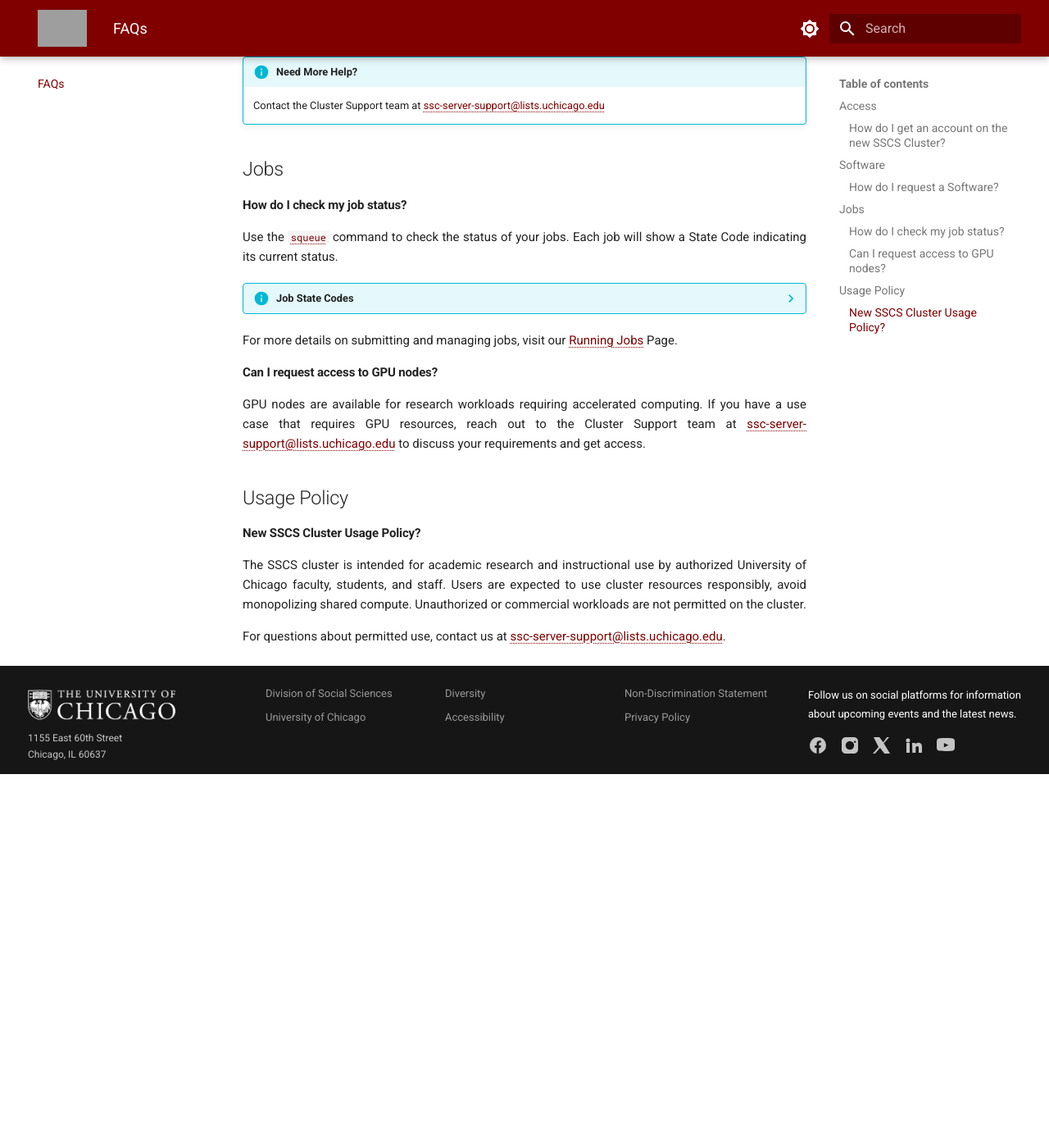
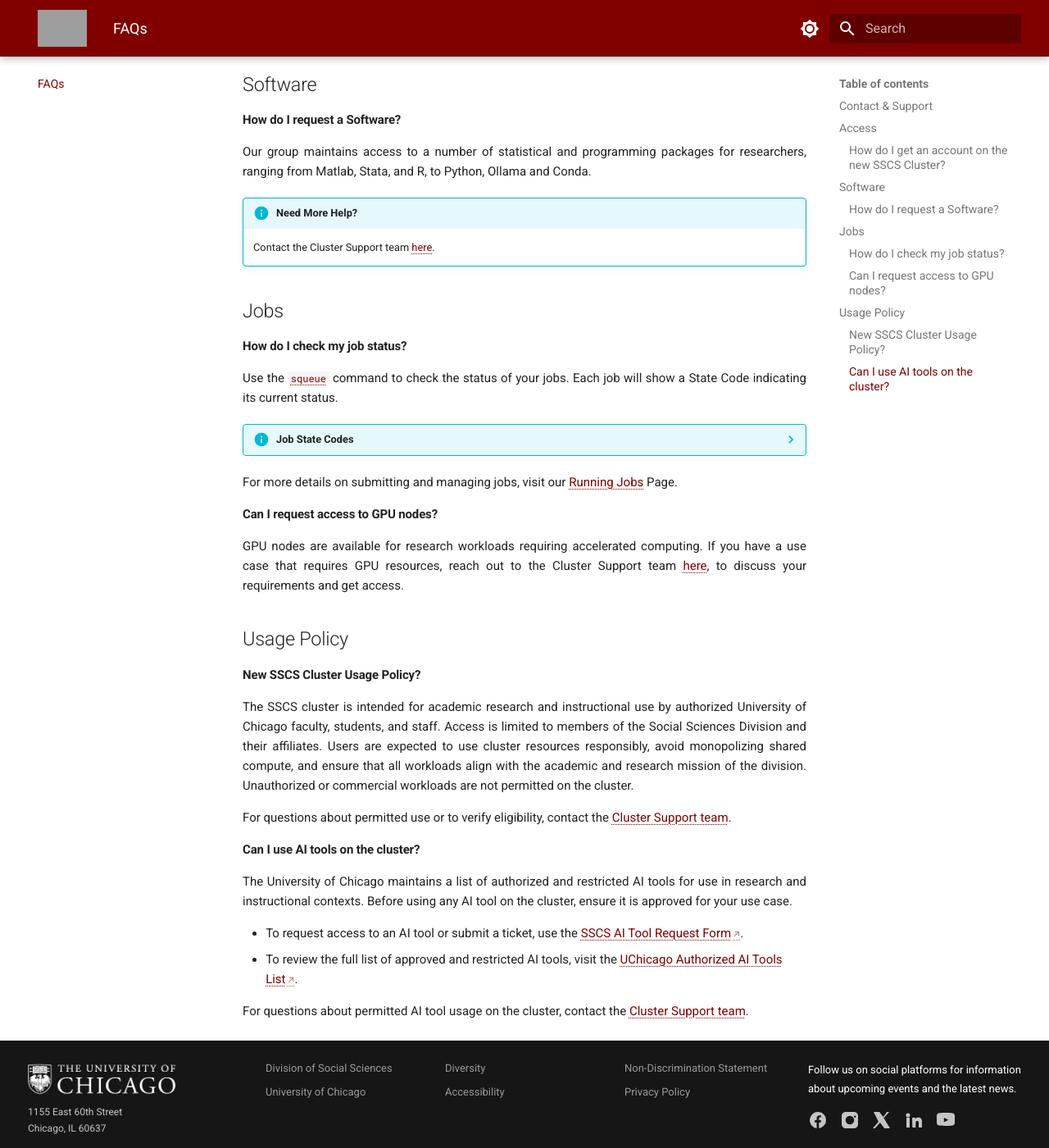
Before and after one commit to uchicago-ssd-sscs/hpc-docs, an MkDocs documentation site: the page built from docs/frequently-asked-questions.md, in a window 1280 px wide and 1400 px high, scrolled down 550 px. Shown: the whole window at 82% size. Built offline with MkDocs 1.6.1 and Material for MkDocs 9.7.7, drawn with Linux system fonts in a browser that asks for light colours; before the commit the page ends 1494 px from its top, so only the background shows below that; some of the changed text lies outside the part shown; grey boxes are pictures that could not be loaded.

Commit message:
Added FAQs Contact Section/AI Tool Usage

```diff
--- a/docs/frequently-asked-questions.md
+++ b/docs/frequently-asked-questions.md
@@ -1,4 +1,12 @@
 # Frequently Asked Questions (FAQs)
+
+## Contact & Support
+
+For any query not covered in this guide, reach out to the Cluster Support team:
+
+**Email:** [ssc-server-support@lists.uchicago.edu](mailto:ssc-server-support@lists.uchicago.edu)
+
+---
 
 ## Access
 
@@ -15,7 +23,7 @@
 
 !!! info "Need More Help?"
 
-    Contact the Cluster Support team at [ssc-server-support@lists.uchicago.edu](mailto:ssc-server-support@lists.uchicago.edu)
+    Contact the Cluster Support team [here](#contact-support).
 
 ## Jobs
 
@@ -42,12 +50,23 @@
 
 #### Can I request access to GPU nodes?
 
-GPU nodes are available for research workloads requiring accelerated computing. If you have a use case that requires GPU resources, reach out to the Cluster Support team at [ssc-server-support@lists.uchicago.edu](mailto:ssc-server-support@lists.uchicago.edu) to discuss your requirements and get access.
+GPU nodes are available for research workloads requiring accelerated computing. If you have a use case that requires GPU resources, reach out to the Cluster Support team [here](#contact-support), to discuss your requirements and get access.
 
 ## Usage Policy
 
 #### New SSCS Cluster Usage Policy?
 
-The SSCS cluster is intended for academic research and instructional use by authorized University of Chicago faculty, students, and staff. Users are expected to use cluster resources responsibly, avoid monopolizing shared compute. Unauthorized or commercial workloads are not permitted on the cluster.
+The SSCS cluster is intended for academic research and instructional use by authorized University of Chicago faculty, students, and staff. Access is limited to members of the Social Sciences Division and their affiliates. Users are expected to use cluster resources responsibly, avoid monopolizing shared compute, and ensure that all workloads align with the academic and research mission of the division. Unauthorized or commercial workloads are not permitted on the cluster.
 
-For questions about permitted use, contact us at [ssc-server-support@lists.uchicago.edu](mailto:ssc-server-support@lists.uchicago.edu).
+For questions about permitted use or to verify eligibility, contact the [Cluster Support team](#contact-support).
+
+#### Can I use AI tools on the cluster?
+
+The University of Chicago maintains a list of authorized and restricted AI tools for use in research and instructional contexts. Before using any AI tool on the cluster, ensure it is approved for your use case.
+
+- To request access to an AI tool or submit a ticket, use the
+[SSCS AI Tool Request Form](https://sscshelp.uchicago.edu/incidents/179427688-ai-tool-request).
+- To review the full list of approved and restricted AI tools, visit the
+[UChicago Authorized AI Tools List](https://genai.uchicago.edu/generative-ai-tools/approved-and-restricted-ai-tools).
+
+For questions about permitted AI tool usage on the cluster, contact the [Cluster Support team](#contact-support).
```
